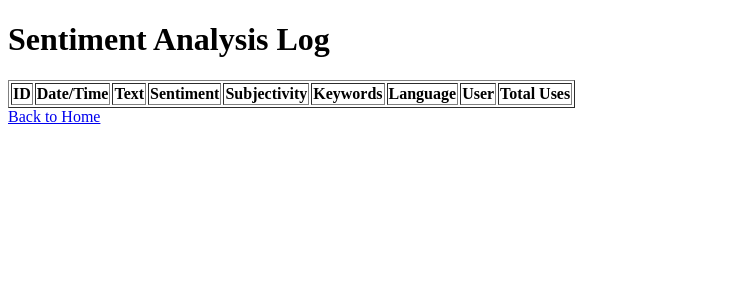
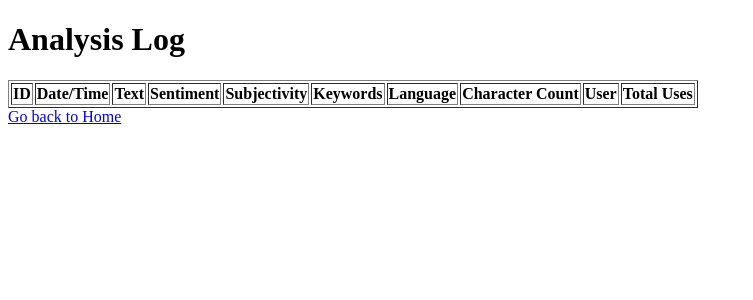
Before and after one commit to sam-bergit/sentiment-analyzer, a Flask app: page /log in a window 1280 px wide. Shown: the top 300 px of the page, without its empty margins (0-753 px from the left). Run offline with Flask 3, Linux system fonts and the light colour scheme; data that the repository does not hold is empty.

Commit message:
Add character counter

```diff
--- a/app.py
+++ b/app.py
@@ -5,132 +5,108 @@ import os
 from werkzeug.utils import secure_filename
 from rake_nltk import Rake
 import nltk
-from langdetect import detect, LangDetectException
+
+nltk.download('stopwords')
+nltk.download('punkt')
+
+# Add language detection
+from langdetect import detect
+
+app = Flask(__name__)
+app.config['UPLOAD_FOLDER'] = 'uploads'
+os.makedirs(app.config['UPLOAD_FOLDER'], exist_ok=True)
+
+# Initialize database
 from flask_sqlalchemy import SQLAlchemy
 from datetime import datetime
 
-# Ensure that the NLTK stopwords and punkt tokenizer are downloaded
-nltk.download('stopwords')
-nltk.download('punkt')
-
-# Initialize the Flask application
-app = Flask(__name__)
-app.config['SQLALCHEMY_DATABASE_URI'] = 'sqlite:///sentiment_log.db'
+app.config['SQLALCHEMY_DATABASE_URI'] = 'sqlite:///sentiment_analysis.db'
 db = SQLAlchemy(app)
 
-# Configure the upload folder for storing uploaded files
-app.config['UPLOAD_FOLDER'] = 'uploads'
-os.makedirs(app.config['UPLOAD_FOLDER'], exist_ok=True)
+class AnalysisLog(db.Model):
+    id = db.Column(db.Integer, primary_key=True)
+    date_time = db.Column(db.String(50))
+    text = db.Column(db.Text)
+    sentiment = db.Column(db.String(50))
+    subjectivity = db.Column(db.String(50))
+    keywords = db.Column(db.Text)
+    language = db.Column(db.String(50))
+    character_count = db.Column(db.Integer)
+    user = db.Column(db.String(50))
+    total_uses = db.Column(db.Integer)
 
-class SentimentLog(db.Model):
-    id = db.Column(db.Integer, primary_key=True)
-    date_time = db.Column(db.DateTime, default=datetime.utcnow)
-    text = db.Column(db.Text, nullable=False)
-    sentiment = db.Column(db.String(50), nullable=False)
-    subjectivity = db.Column(db.String(50), nullable=False)
-    keywords = db.Column(db.Text, nullable=False)
-    language = db.Column(db.String(50), nullable=False)
-    user = db.Column(db.String(50), nullable=False)
-    total_uses = db.Column(db.Integer, nullable=False, default=1)
-
-    def __repr__(self):
-        return f"SentimentLog('{self.date_time}', '{self.sentiment}', '{self.subjectivity}', '{self.keywords}', '{self.language}', '{self.user}', '{self.total_uses}')"
-
-# Ensure the database is created within the application context
 with app.app_context():
     db.create_all()
 
-# Define a function to detect the language of a text
-def detect_language(text):
-    try:
-        if len(text) < 10:  # Set a minimum text length for detection
-            return "Unknown"
-        return detect(text)
-    except LangDetectException:
-        return "Unknown"
-
-# Define a function to log the analysis
-def log_analysis(text, sentiment, subjectivity, keywords, language, user='default_user'):
-    existing_entry = SentimentLog.query.filter_by(text=text, user=user).first()
-    if existing_entry:
-        existing_entry.total_uses += 1
-    else:
-        new_entry = SentimentLog(
-            text=text,
-            sentiment=sentiment,
-            subjectivity=subjectivity,
-            keywords=keywords,
-            language=language,
-            user=user
-        )
-        db.session.add(new_entry)
+def log_analysis(text, sentiment, subjectivity, keywords, language, character_count, user='default_user'):
+    date_time = datetime.now().strftime('%Y-%m-%d %H:%M:%S')
+    total_uses = AnalysisLog.query.filter_by(user=user).count() + 1
+    new_entry = AnalysisLog(
+        date_time=date_time,
+        text=text,
+        sentiment=sentiment,
+        subjectivity=subjectivity,
+        keywords=keywords,
+        language=language,
+        character_count=character_count,
+        user=user,
+        total_uses=total_uses
+    )
+    db.session.add(new_entry)
     db.session.commit()
 
-# Define the route for the home page
 @app.route('/')
 def home():
     return render_template('index.html')
 
-# Define the route for analyzing sentiment, subjectivity, and keyword extraction
 @app.route('/analyze', methods=['POST'])
 def analyze():
     results = []
-    rake = Rake()  # Initialize RAKE
+    rake = Rake()
 
-    # Check if text is submitted through the form
     if 'text' in request.form and request.form['text'].strip() != "":
-        text = request.form['text']  # Get the text from the form
-        blob = TextBlob(text)  # Create a TextBlob object
-        # Determine the sentiment and subjectivity of the text
+        text = request.form['text']
+        blob = TextBlob(text)
         sentiment = 'Positive' if blob.sentiment.polarity > 0 else 'Negative' if blob.sentiment.polarity < 0 else 'Neutral'
         subjectivity = 'Subjective' if blob.sentiment.subjectivity > 0.5 else 'Objective'
-        # Extract keywords
         rake.extract_keywords_from_text(text)
         keywords = ', '.join(rake.get_ranked_phrases())
-        # Detect language
-        language = detect_language(text)
-        results.append((text, sentiment, subjectivity, keywords, language))  # Store the result as a list of tuples
-        log_analysis(text, sentiment, subjectivity, keywords, language, user='bergersam')
+        language = detect(text)
+        character_count = len(text)
+        results.append((text, sentiment, subjectivity, keywords, language, character_count))
+        log_analysis(text, sentiment, subjectivity, keywords, language, character_count, user='bergersam')
 
-    # Check if a file is submitted through the form
     elif 'file' in request.files:
-        file = request.files['file']  # Get the file from the form
+        file = request.files['file']
         if file.filename == '':
-            return "No selected file"  # If no file is selected, return a message
-        filename = secure_filename(file.filename)  # Secure the filename
-        file_path = os.path.join(app.config['UPLOAD_FOLDER'], filename)  # Define the file path
-        file.save(file_path)  # Save the file to the upload folder
-        data = pd.read_csv(file_path)  # Read the CSV file into a DataFrame
+            return "No selected file"
+        filename = secure_filename(file.filename)
+        file_path = os.path.join(app.config['UPLOAD_FOLDER'], filename)
+        file.save(file_path)
+        data = pd.read_csv(file_path)
 
-        # Check if the required 'text' column is present
         if 'text' not in data.columns:
-            return "CSV file must have a 'text' column"  # Return a message if the 'text' column is missing
+            return "CSV file must have a 'text' column"
 
-        # Iterate over each text entry in the DataFrame and analyze sentiment, subjectivity, keywords, and language
         for text in data['text']:
-            blob = TextBlob(text)  # Create a TextBlob object for each text
-            # Determine the sentiment and subjectivity of the text
+            blob = TextBlob(text)
             sentiment = 'Positive' if blob.sentiment.polarity > 0 else 'Negative' if blob.sentiment.polarity < 0 else 'Neutral'
             subjectivity = 'Subjective' if blob.sentiment.subjectivity > 0.5 else 'Objective'
-            # Extract keywords
             rake.extract_keywords_from_text(text)
             keywords = ', '.join(rake.get_ranked_phrases())
-            # Detect language
-            language = detect_language(text)
-            results.append((text, sentiment, subjectivity, keywords, language))  # Store the result as a list of tuples
-            log_analysis(text, sentiment, subjectivity, keywords, language, user='bergersam')
+            language = detect(text)
+            character_count = len(text)
+            results.append((text, sentiment, subjectivity, keywords, language, character_count))
+            log_analysis(text, sentiment, subjectivity, keywords, language, character_count, user='bergersam')
     else:
-        return "No input provided"  # If no input is provided, return a message
+        return "No input provided"
 
-    # Render the results.html template with the results
     return render_template('results.html', results=results)
 
-# Define the route for displaying the log
 @app.route('/log')
 def display_log():
-    log_entries = SentimentLog.query.all()
+    log_entries = AnalysisLog.query.all()
     return render_template('log.html', log_entries=log_entries)
 
-# Run the Flask application
 if __name__ == '__main__':
     app.run(debug=True)
--- a/templates/log.html
+++ b/templates/log.html
@@ -3,10 +3,10 @@
 <head>
     <meta charset="UTF-8">
     <meta name="viewport" content="width=device-width, initial-scale=1.0">
-    <title>Sentiment Analysis Log</title>
+    <title>Analysis Log</title>
 </head>
 <body>
-    <h1>Sentiment Analysis Log</h1>
+    <h1>Analysis Log</h1>
     <table border="1">
         <tr>
             <th>ID</th>
@@ -16,6 +16,7 @@
             <th>Subjectivity</th>
             <th>Keywords</th>
             <th>Language</th>
+            <th>Character Count</th>
             <th>User</th>
             <th>Total Uses</th>
         </tr>
@@ -28,11 +29,12 @@
             <td>{{ entry.subjectivity }}</td>
             <td>{{ entry.keywords }}</td>
             <td>{{ entry.language }}</td>
+            <td>{{ entry.character_count }}</td>
             <td>{{ entry.user }}</td>
             <td>{{ entry.total_uses }}</td>
         </tr>
         {% endfor %}
     </table>
-    <a href="/">Back to Home</a>
+    <a href="/">Go back to Home</a>
 </body>
 </html>
--- a/templates/results.html
+++ b/templates/results.html
@@ -15,14 +15,16 @@
             <th>Subjectivity</th>
             <th>Keywords</th>
             <th>Language</th>
+            <th>Character Count</th>
         </tr>
-        {% for text, sentiment, subjectivity, keywords, language in results %}
+        {% for text, sentiment, subjectivity, keywords, language, character_count in results %}
         <tr>
             <td>{{ text }}</td>
             <td>{{ sentiment }}</td>
             <td>{{ subjectivity }}</td>
             <td>{{ keywords }}</td>
             <td>{{ language }}</td>
+            <td>{{ character_count }}</td>
         </tr>
         {% endfor %}
     </table>
```
